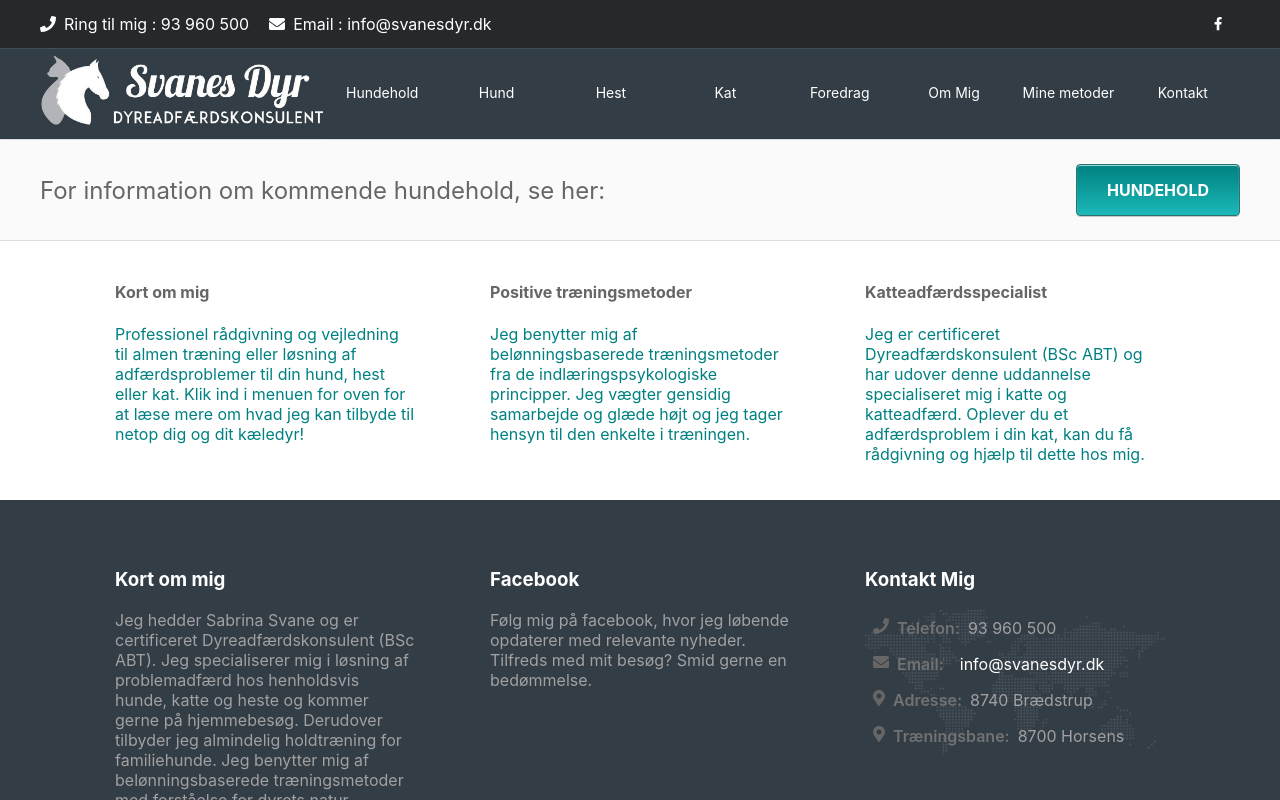
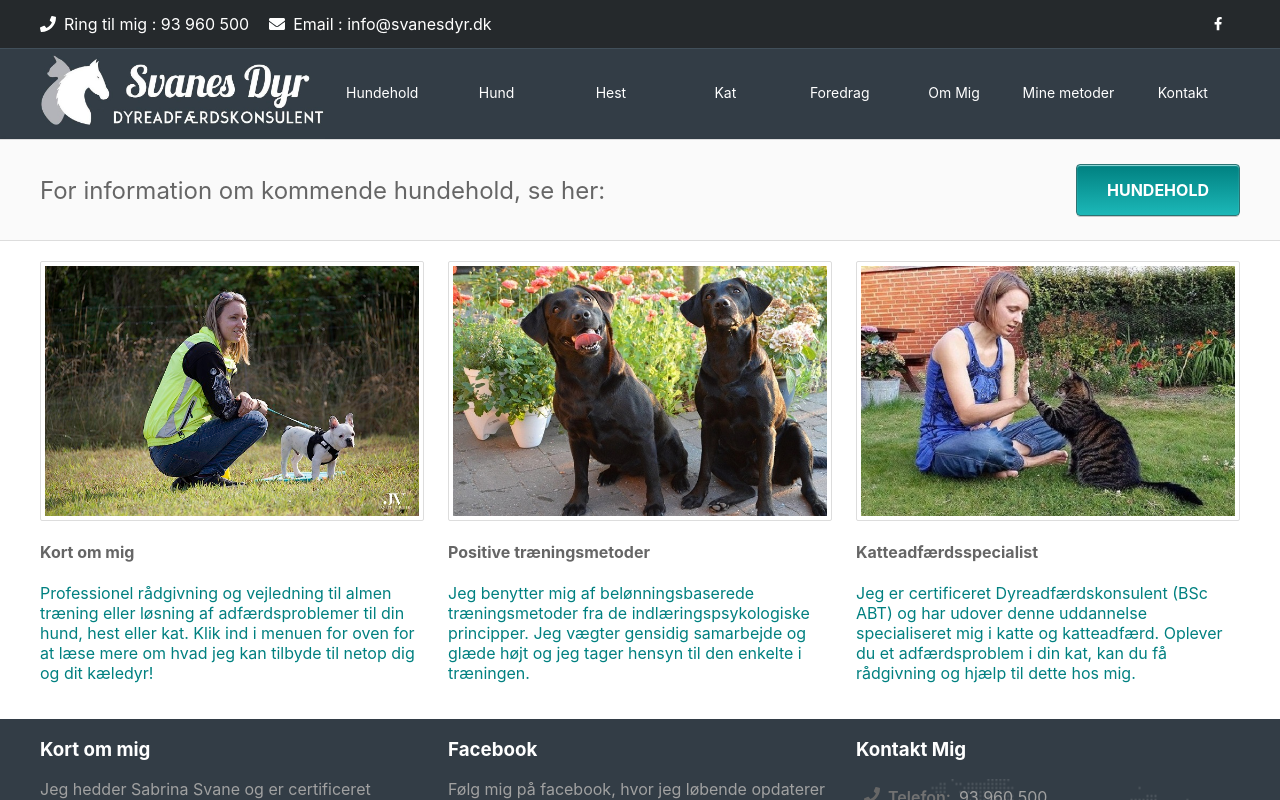
Before and after one commit to Tjepp/svanesdyr, a React (Create React App) app: page / in a window 1280 px wide. Shown: the top 800 px of the page. Built offline with nearby package versions, Linux system fonts and the light colour scheme.

Commit message:
Finished frontpage

```diff
--- a/package.json
+++ b/package.json
@@ -11,6 +11,7 @@
     "prop-types": "^15.6.2",
     "react": "^16.7.0",
     "react-dom": "^16.7.0",
+    "react-lazyload": "^2.3.0",
     "react-responsive": "^6.0.1",
     "react-router-dom": "^4.3.1",
     "react-scripts": "2.1.1",
--- a/src/components/FacebookColumn.js
+++ b/src/components/FacebookColumn.js
@@ -70,7 +70,7 @@ const MarginBottom = styled.div`
 
 const ColumnContainer = styled.div`
   flex-direction: column;
-  width: 25%;
+  width: 32%;
   ${Responsive.media.tablet`
     width: 100%;
     align-self: end;
--- a/src/components/FooterTop.js
+++ b/src/components/FooterTop.js
@@ -64,7 +64,7 @@ const Background = styled.div`
   justify-content: center;
   border-bottom: 1px solid #414f5a;
   color: #a1a1a1;
-  padding: 50px 0;
+  padding-bottom: 25px;
   ${Responsive.media.tablet`
     padding: 0;
   `}
@@ -74,7 +74,7 @@ const Container = styled.div`
   display: flex;
   flex-direction: row;
   max-width: 1200px;
-  justify-content: space-evenly;
+  justify-content: space-between;
   ${Responsive.media.tablet`
     flex-direction: column;
     align-items: center;
@@ -96,7 +96,7 @@ const SubTitle = styled.p`
 
 const ColumnContainer = styled.div`
   flex-direction: column;
-  width: 25%;
+  width: 32%;
   ${Responsive.media.tablet`
     width: 100%;
     align-self: end;
--- /dev/null
+++ b/src/components/Image.js
@@ -0,0 +1,79 @@
+import styled from 'styled-components';
+import React from 'react';
+import PropTypes from 'prop-types';
+import LazyLoad from 'react-lazyload';
+import Responsive from './Responsive';
+
+export default class Image extends React.Component {
+  state = { isOpen: false };
+
+  handleShowDialog = () => {
+    const isDesktop = window.innerWidth >= Responsive.sizes.desktop;
+
+    if (isDesktop) {
+      const { isOpen } = this.state;
+      this.setState({ isOpen: !isOpen });
+
+      document.body.style.overflow = isOpen ? 'auto' : 'hidden';
+    }
+  };
+
+  render() {
+    const { src, width, height } = this.props;
+    const { isOpen } = this.state;
+
+    return (
+      <div>
+        <LazyLoad height="250">
+          <ImageContainer>
+            <StyledImage src={src} width={width} height={height} onClick={this.handleShowDialog} />
+          </ImageContainer>
+        </LazyLoad>
+        {isOpen && (
+          <StyledModal className="modal" onClick={this.handleShowDialog}>
+            <ImageContainer>
+              <StyledImage src={src} />
+            </ImageContainer>
+          </StyledModal>
+        )}
+      </div>
+    );
+  }
+}
+
+Image.propTypes = {
+  src: PropTypes.string.isRequired,
+  width: PropTypes.string,
+  height: PropTypes.string
+};
+
+Image.defaultProps = {
+  width: '100%',
+  height: '100%'
+};
+
+const ImageContainer = styled.div`
+  transition: transform 3000ms ease-in-out;
+  border: 1px solid #ddd;
+  border-radius: 2px;
+  padding: 4px 4px 0px 4px;
+`;
+
+const StyledImage = styled.img`
+  height: ${props => props.height};
+  width: ${props => props.width};
+`;
+
+const StyledModal = styled.div`
+  background-color: rgba(0, 0, 0, 0.8);
+  height: 100%;
+  width: 100%;
+  display: flex;
+  align-items: center;
+  justify-content: center;
+  z-index: 9999;
+  position: absolute;
+  top: 0;
+  left: 0;
+  transition: opacity 0.5s;
+`;
--- a/src/components/index.js
+++ b/src/components/index.js
@@ -5,3 +5,4 @@ export { default as Menu } from './menu/Menu';
 export { default as Page } from './Page';
 export { default as Header } from './Header';
 export { default as Banner } from './Banner';
+export { default as Image } from './Image';
--- a/src/pages/Home.js
+++ b/src/pages/Home.js
@@ -1,9 +1,10 @@
 import React, { Component } from 'react';
 import styled from 'styled-components';
 import PropTypes from 'prop-types';
-import { Page, Banner, Button } from '../components';
+import { Page, Banner, Button, Image } from '../components';
 import ReactRouterPropTypes from '../ReactRouterPropTypes';
 import Responsive from '../components/Responsive';
+import { sabrinaWithPuppy, sabrinaAndBarney, labradors } from '../assets';
 
 class Home extends Component {
   onClick = path => {
@@ -24,6 +25,7 @@ class Home extends Component {
               text="Professionel rådgivning og vejledning til almen træning eller løsning af adfærdsproblemer til
                     din hund, hest eller kat. Klik ind i menuen for oven for at læse mere om hvad jeg kan tilbyde
                     til netop dig og dit kæledyr!"
+              picture={sabrinaWithPuppy}
               onClick={() => {
                 this.onClick('about');
               }}
@@ -33,6 +35,7 @@ class Home extends Component {
               text="Jeg benytter mig af belønningsbaserede træningsmetoder fra de indlæringspsykologiske
                     principper. Jeg vægter gensidig samarbejde og glæde højt og jeg tager hensyn til den enkelte i
                     træningen."
+              picture={labradors}
               onClick={() => {
                 this.onClick('mymethods');
               }}
@@ -42,6 +45,7 @@ class Home extends Component {
               text="Jeg er certificeret Dyreadfærdskonsulent (BSc ABT) og har udover denne uddannelse
                     specialiseret mig i katte og katteadfærd. Oplever du et adfærdsproblem i din kat, kan du få
                     rådgivning og hjælp til dette hos mig."
+              picture={sabrinaAndBarney}
               onClick={() => {
                 this.onClick('cat');
               }}
@@ -63,8 +67,9 @@ Home.defaultProps = {
 
 export default Home;
 
-const Column = ({ title, text, onClick }) => (
+const Column = ({ title, text, onClick, picture }) => (
   <ColumnContainer>
+    <Image src={picture} />
     <Title>{title}</Title>
     <Text onClick={onClick}>{text}</Text>
   </ColumnContainer>
@@ -73,7 +78,8 @@ const Column = ({ title, text, onClick }) => (
 Column.propTypes = {
   title: PropTypes.string.isRequired,
   text: PropTypes.string.isRequired,
-  onClick: PropTypes.func.isRequired
+  onClick: PropTypes.func.isRequired,
+  picture: PropTypes.string.isRequired
 };
 
 const Background = styled.div`
@@ -90,7 +96,7 @@ const Container = styled.div`
   flex-direction: row;
   width: 100%;
   max-width: 1200px;
-  justify-content: space-evenly;
+  justify-content: space-between;
   ${Responsive.media.tablet`
     flex-direction: column;
     align-items: center;
@@ -100,11 +106,12 @@ const Container = styled.div`
 
 const ColumnContainer = styled.div`
   flex-direction: column;
-  margin: 20px 0;
-  width: 25%;
+  margin: 20px 0px;
+  width: 32%;
   ${Responsive.media.tablet`
     width: 100%;
     align-self: end;
+    margin: 20px 0px;
   `}
 `;
 
```
Also changed, not shown: 1 other file (tests, documents, lock files or other folders).
